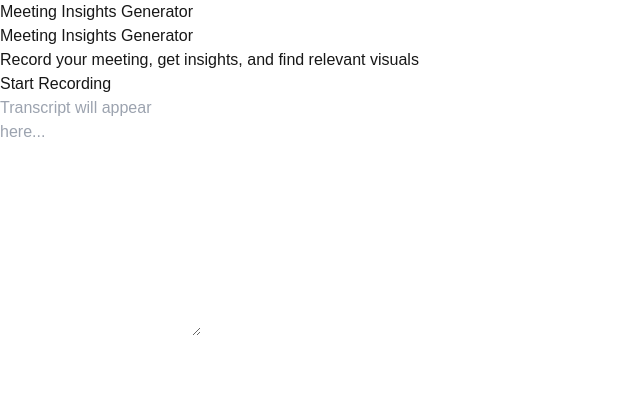
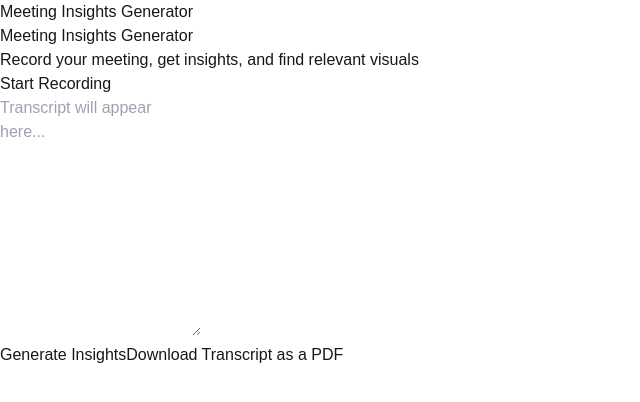
Before and after one commit to mwihoti/meeting-insights-generator, a Next.js app: page / in a window 1280 px wide. Shown: the top 402 px of the page, without its empty margins (0-640 px from the left). Built offline with nearby package versions, Linux system fonts and the light colour scheme.

Commit message:
Added generatetranscriptPDF button

```diff
--- a/src/components/MeetingInsightsGenerator.tsx
+++ b/src/components/MeetingInsightsGenerator.tsx
@@ -4,7 +4,7 @@ import { useState, useRef } from 'react'
 import { AlertCircle } from 'lucide-react'
 import { useCompletion } from 'ai/react'
 import { AudioRecorder } from './AudioRecorder'
-import { generatePDF } from '@/lib/pdf-utils'
+import { generatePDF, generateTranscriptPDF  } from '@/lib/pdf-utils'
 
 export default function MeetingInsightsGenerator() {
 
@@ -14,10 +14,9 @@ export default function MeetingInsightsGenerator() {
     const [error, setError] = useState<string | null>(null)
     const [audioBlob, setAudioBlob] = useState<Blob | null>(null)
     const [isGeneratingInsights, setIsGeneratingInsights] = useState(false)
+    const [isGeneratinPDF, setIsGeneratingPDF] = useState(false)
+    const [isGenaratingTranscriptPDF, setIsGeneratingTranscriptPDF] = useState(false)
     const audioRef = useRef<HTMLAudioElement>(null)
-    const { complete } = useCompletion({
-        api: '/api/summarize',
-    })
 
     const handleTranscriptUpdate = (newTranscript: string) => {
         setTranscript((prev) => prev + newTranscript)
@@ -68,10 +67,28 @@ export default function MeetingInsightsGenerator() {
         }
     const handleGeneratePDF = async () => {
         try {
+            setError(null)
+            setIsGeneratingPDF(true)
             await generatePDF(transcript, summary, images)
         } catch (error) {
             console.error('Error generating PDF:', error)
             setError(`Error generating PDF: ${error instanceof Error ? error.message : String(error)}`)
+        } finally {
+            setIsGeneratingPDF(false)
+        }
+    }
+
+    const handleGenerateTranscriptPDF = async () => {
+
+        try {
+            setError(null)
+            setIsGeneratingTranscriptPDF(true)
+            await generateTranscriptPDF(transcript)
+        } catch (error) {
+            console.error('Error generating transcript PDF:', error)
+            setError(`Error generating transcript PDF: ${error instanceof Error ? error.message : String(error)}`)
+        } finally {
+            setIsGeneratingTranscriptPDF(false)
         }
     }
 
@@ -123,13 +140,20 @@ export default function MeetingInsightsGenerator() {
                 rows={10}
                 className='w-full p-2 border rounded focus:outline-none focus:ring-2 focus:ring-blue-500'
                 />
+                <div className="flex space-x-2">
                 <button
                 onClick={generateInsights}
                 disabled={!transcript || isGeneratingInsights}
                 className='px-4 py-2 bg-green-500 text-white rounded hover:bg-green-600 transition duration-200 disabled:opacity-50 disabled:cursor-not-allowed'>
-                    {isGeneratingInsights ? 'Generaing Insights...' : ''}
+                    {isGeneratingInsights ? 'Generating Insights...' : 'Generate Insights'}
                 </button>
-
+                <button
+                onClick={handleGenerateTranscriptPDF}
+                disabled={!transcript || isGenaratingTranscriptPDF}
+                className='px-4 py-2 bg-green-500 text-white rounded hover:bg-green-600 transition duration-200 disabled:opacity-50 disabled:cursor-not-allowed'>
+                    {isGenaratingTranscriptPDF ? 'Generating Transcript PDF...' : 'Download Transcript as a PDF'}
+                </button>
+                </div>
                 {summary && (
                     <div>
                         <h3 className='text-lg font-semibold'>Summary</h3>
```
